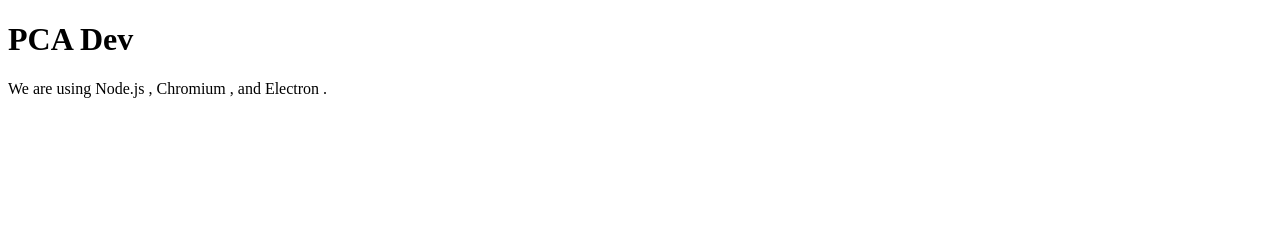
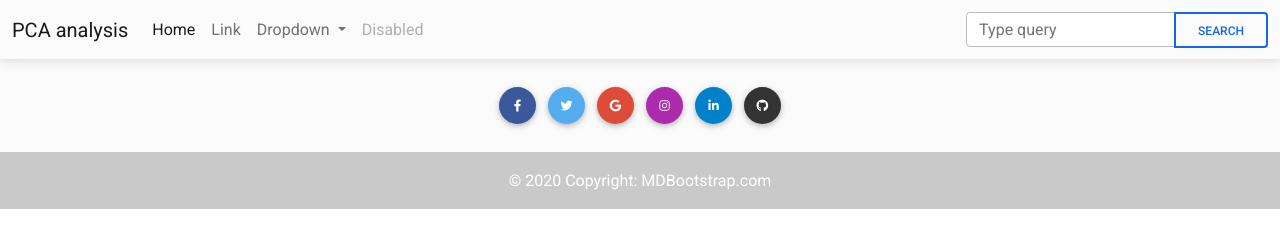
Before and after one commit to ShivamPR21/ImageRegistration-ToolBox, a website: page index.html in a window 1280 px wide. Drawn offline with nearby package versions, Linux system fonts and the light colour scheme.

Commit message:
Navbar init.
Signed-off-by: ShivamPR21 <pandeyshivam2017robotics@gmail.com>

```diff
--- a/index.html
+++ b/index.html
@@ -5,6 +5,29 @@
     <title>Hello World!</title>
     <meta http-equiv="Content-Security-Policy" content="script-src 'self' 'unsafe-inline';" />
 </head>
+
+<!-- Font Awesome -->
+<link
+  href="https://cdnjs.cloudflare.com/ajax/libs/font-awesome/5.15.1/css/all.min.css"
+  rel="stylesheet"
+/>
+<!-- Google Fonts -->
+<link
+  href="https://fonts.googleapis.com/css?family=Roboto:300,400,500,700&display=swap"
+  rel="stylesheet"
+/>
+<!-- MDB -->
+<link
+  href="https://cdnjs.cloudflare.com/ajax/libs/mdb-ui-kit/3.3.0/mdb.min.css"
+  rel="stylesheet"
+/>
+
+<!-- MDB -->
+<script
+  type="text/javascript"
+  src="https://cdnjs.cloudflare.com/ajax/libs/mdb-ui-kit/3.3.0/mdb.min.js"
+></script>
+
 <style>
 body {
   background-image: url('./assets/background.jpg');
@@ -14,11 +37,163 @@
 }
 </style>
 <body>
-    <h1>PCA Dev</h1>
-    <p>
-        We are using Node.js <span id="node-version"></span>,
-        Chromium <span id="chrome-version"></span>,
-        and Electron <span id="electron-version"></span>.
-    </p>
+<!-- Navbar -->
+<nav class="navbar navbar-expand-lg navbar-light bg-light">
+  <!-- Container wrapper -->
+  <div class="container-fluid">
+    <!-- Navbar brand -->
+    <a class="navbar-brand" href="#">PCA analysis</a>
+
+    <!-- Toggle button -->
+    <button
+      class="navbar-toggler"
+      type="button"
+      data-mdb-toggle="collapse"
+      data-mdb-target="#navbarSupportedContent"
+      aria-controls="navbarSupportedContent"
+      aria-expanded="false"
+      aria-label="Toggle navigation"
+    >
+      <i class="fas fa-bars"></i>
+    </button>
+
+    <!-- Collapsible wrapper -->
+    <div class="collapse navbar-collapse" id="navbarSupportedContent">
+      <!-- Left links -->
+      <ul class="navbar-nav me-auto mb-2 mb-lg-0">
+        <li class="nav-item">
+          <a class="nav-link active" aria-current="page" href="#">Home</a>
+        </li>
+        <li class="nav-item">
+          <a class="nav-link" href="#">Link</a>
+        </li>
+        <!-- Navbar dropdown -->
+        <li class="nav-item dropdown">
+          <a
+            class="nav-link dropdown-toggle"
+            href="#"
+            id="navbarDropdown"
+            role="button"
+            data-mdb-toggle="dropdown"
+            aria-expanded="false"
+          >
+            Dropdown
+          </a>
+          <!-- Dropdown menu -->
+          <ul class="dropdown-menu" aria-labelledby="navbarDropdown">
+            <li><a class="dropdown-item" href="#">Action</a></li>
+            <li><a class="dropdown-item" href="#">Another action</a></li>
+            <li><hr class="dropdown-divider" /></li>
+            <li>
+              <a class="dropdown-item" href="#">Something else here</a>
+            </li>
+          </ul>
+        </li>
+        <li class="nav-item">
+          <a class="nav-link disabled" href="#" tabindex="-1" aria-disabled="true"
+            >Disabled</a
+          >
+        </li>
+      </ul>
+      <!-- Left links -->
+
+      <!-- Search form -->
+      <form class="d-flex input-group w-auto">
+        <input
+          type="search"
+          class="form-control"
+          placeholder="Type query"
+          aria-label="Search"
+        />
+        <button
+          class="btn btn-outline-primary"
+          type="button"
+          data-mdb-ripple-color="dark"
+        >
+          Search
+        </button>
+      </form>
+    </div>
+    <!-- Collapsible wrapper -->
+  </div>
+  <!-- Container wrapper -->
+</nav>
+
+<footer class="bg-light text-center text-white">
+  <!-- Grid container -->
+  <div class="container p-4 pb-0">
+    <!-- Section: Social media -->
+    <section class="mb-4">
+      <!-- Facebook -->
+      <a
+        class="btn btn-primary btn-floating m-1"
+        style="background-color: #3b5998;"
+        href="#!"
+        role="button"
+        ><i class="fab fa-facebook-f"></i
+      ></a>
+
+      <!-- Twitter -->
+      <a
+        class="btn btn-primary btn-floating m-1"
+        style="background-color: #55acee;"
+        href="#!"
+        role="button"
+        ><i class="fab fa-twitter"></i
+      ></a>
+
+      <!-- Google -->
+      <a
+        class="btn btn-primary btn-floating m-1"
+        style="background-color: #dd4b39;"
+        href="#!"
+        role="button"
+        ><i class="fab fa-google"></i
+      ></a>
+
+      <!-- Instagram -->
+      <a
+        class="btn btn-primary btn-floating m-1"
+        style="background-color: #ac2bac;"
+        href="#!"
+        role="button"
+        ><i class="fab fa-instagram"></i
+      ></a>
+
+      <!-- Linkedin -->
+      <a
+        class="btn btn-primary btn-floating m-1"
+        style="background-color: #0082ca;"
+        href="#!"
+        role="button"
+        ><i class="fab fa-linkedin-in"></i
+      ></a>
+      <!-- Github -->
+      <a
+        class="btn btn-primary btn-floating m-1"
+        style="background-color: #333333;"
+        href="#!"
+        role="button"
+        ><i class="fab fa-github"></i
+      ></a>
+    </section>
+    <!-- Section: Social media -->
+  </div>
+  <!-- Grid container -->
+
+  <!-- Copyright -->
+  <div class="text-center p-3" style="background-color: rgba(0, 0, 0, 0.2);">
+    © 2020 Copyright:
+    <a class="text-white" href="https://mdbootstrap.com/">MDBootstrap.com</a>
+  </div>
+  <!-- Copyright -->
+</footer>
+<!-- Navbar -->
+    <!-- <h1>PCA Dev</h1> -->
+    <!-- <p> -->
+    <!--     We are using Node.js <span id="node-version"></span>, -->
+    <!--     Chromium <span id="chrome-version"></span>, -->
+    <!--     and Electron <span id="electron-version"></span>. -->
+    <!-- </p> -->
 </body>
 </html>
```
